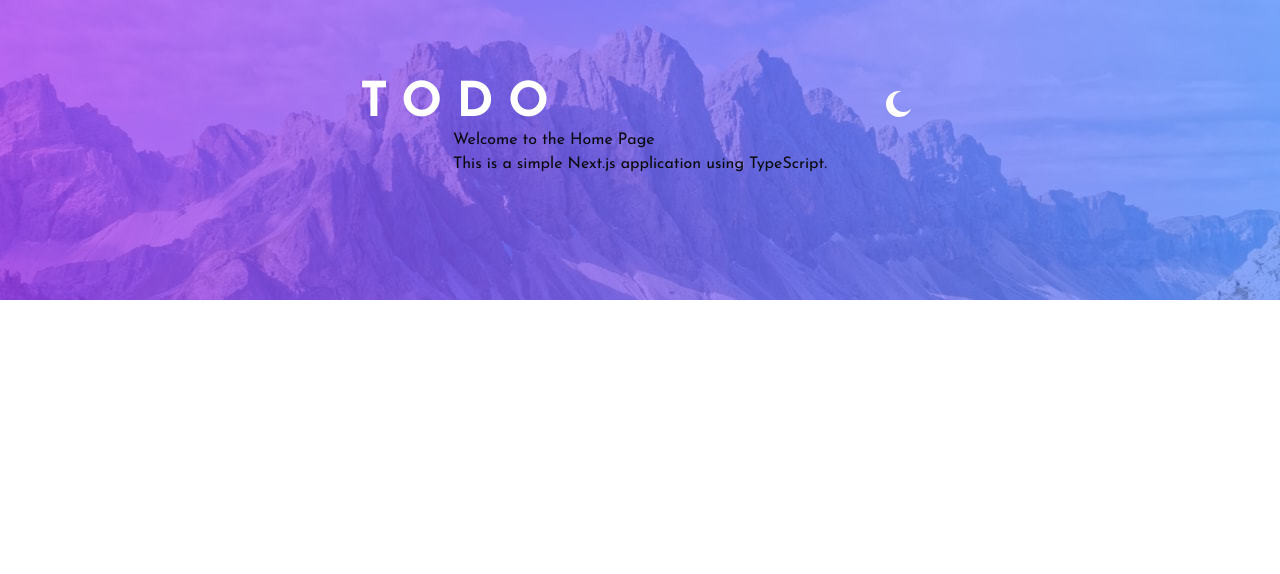
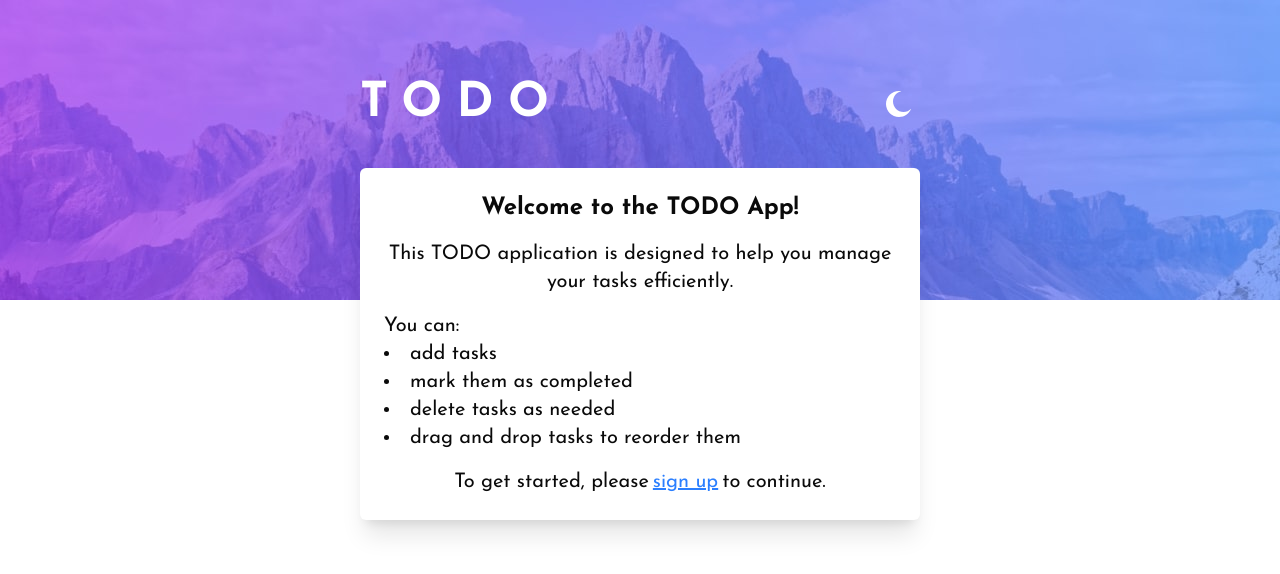
Before and after one commit to jakemsr/todo-postgres, a Next.js app: page / in a window 1280 px wide. Shown: the top 574 px of the page. Built offline with nearby package versions, Linux system fonts and the light colour scheme.

Commit message:
feat: Make homepage useful

```diff
--- a/app/page.tsx
+++ b/app/page.tsx
@@ -1,9 +1,27 @@
+import Link from "next/link";
+
 
 export default function Home() {
   return (
-    <div>
-      <h1>Welcome to the Home Page</h1>
-      <p>This is a simple Next.js application using TypeScript.</p>
+    <div className="w-140 mt-10 text-center text-xl rounded-sm bg-white dark:bg-navy-900 p-6 shadow-xl">
+      <h1 className="text-2xl font-bold mb-4">Welcome to the TODO App!</h1>
+      <p>This TODO application is designed to help you manage your tasks efficiently.</p>
+      <div className="mt-4 text-left">
+        <p>You can:</p>
+        <ul className="list-disc list-inside">
+          <li>add tasks</li>
+          <li>mark them as completed</li>
+          <li>delete tasks as needed</li>
+          <li>drag and drop tasks to reorder them</li>
+        </ul>
+      </div>
+      <div className="mt-4 text-center">
+        To get started, please
+        <Link href="/auth/sign-up" className="text-blue-500 underline mx-1">
+          sign up
+        </Link>
+        to continue.
+      </div>
     </div>
   );
 }
```
